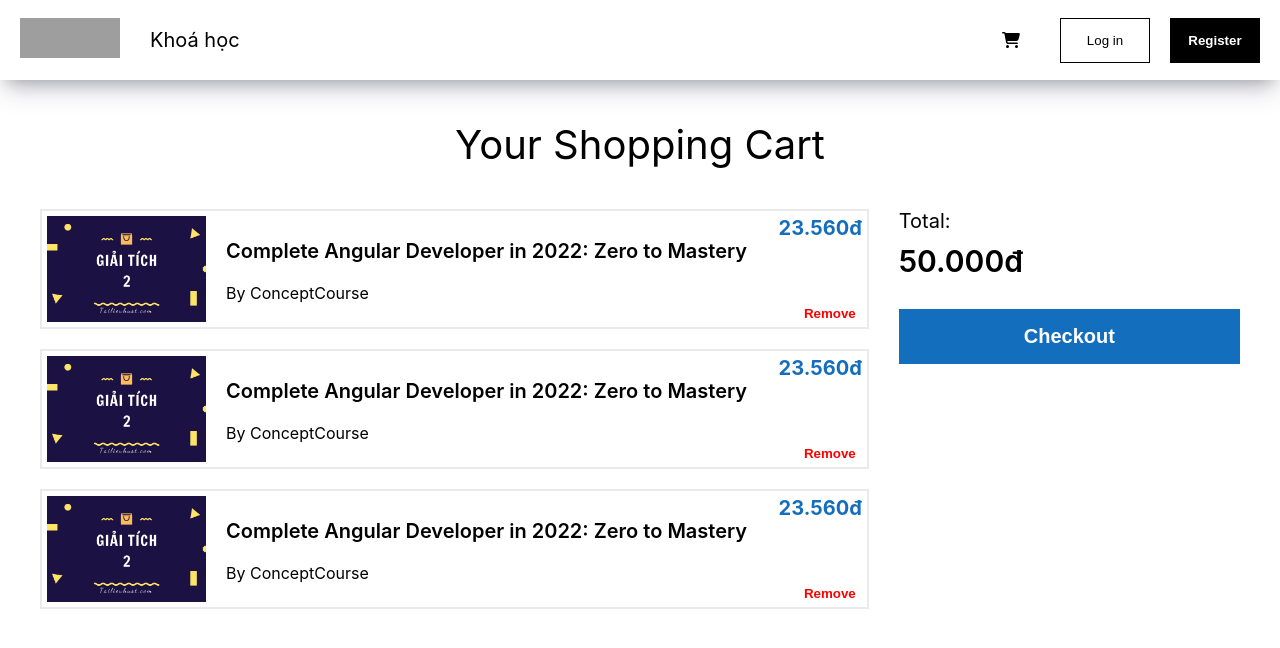
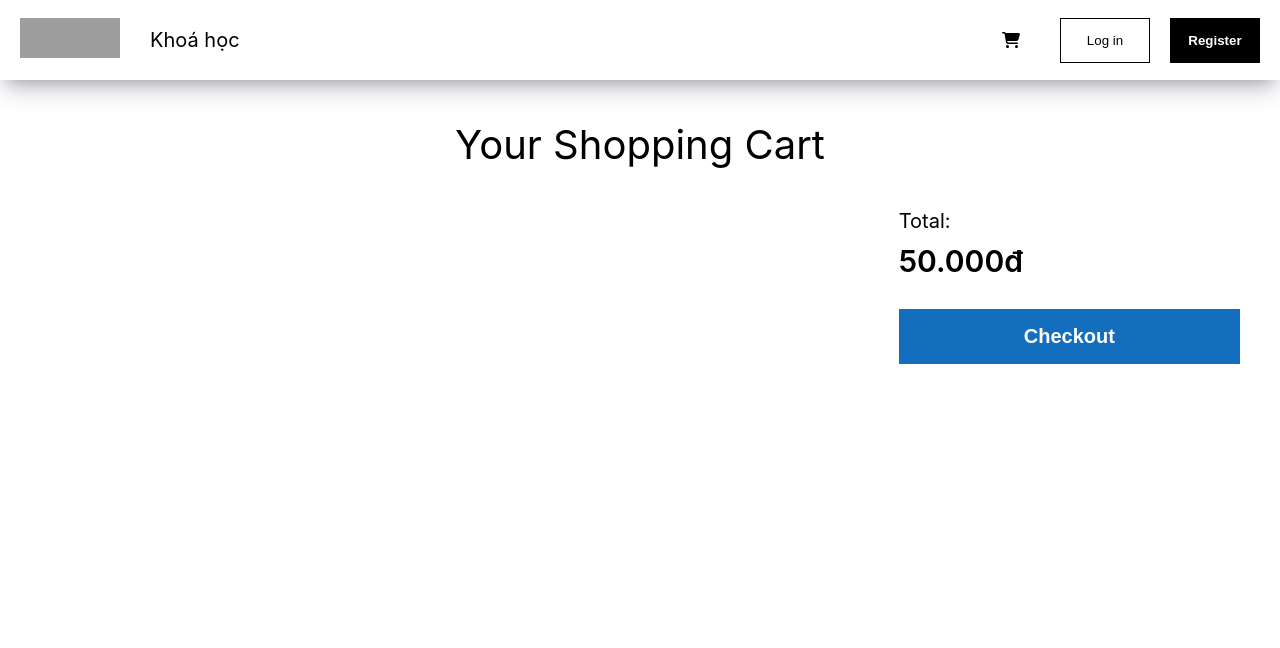
Before and after one commit to bao-nguyenbku/e-commerce, a React (Create React App) app in the folder client/: page /cart in a window 1280 px wide. Shown: the top 648 px of the page. Built offline with nearby package versions, Linux system fonts and the light colour scheme; grey boxes are pictures that could not be loaded.

Commit message:
add to cart completed but remove from cart undone

```diff
--- a/client/package.json
+++ b/client/package.json
@@ -24,6 +24,7 @@
     "redux-thunk": "^2.4.1",
     "sass": "^1.49.11",
     "styled-components": "^5.3.5",
+    "uuid": "^8.3.2",
     "web-vitals": "^2.1.4"
   },
   "scripts": {
--- a/client/src/components/Cart/Cart.js
+++ b/client/src/components/Cart/Cart.js
@@ -1,23 +1,32 @@
 import React from 'react';
+import { useSelector } from 'react-redux';
+
 import PaymentInfo from './PaymentInfo/PaymentInfo';
 import CartItem from './CartItem/CartItem';
+
 import styles from './Cart.module.scss';
+
 const Cart = () => {
+  const items = useSelector((state) => state.cart.items);
+
   return (
     <div className={styles['container']}>
       <p className={styles['title']}>Your Shopping Cart</p>
       <div className={styles['content']}>
         <div className={styles['item-list']}>
+          {/* <CartItem />
               <CartItem />
-              <CartItem />
-              <CartItem />
+              <CartItem /> */}
+          {items.map((item) => (
+            <CartItem item={item} />
+          ))}
         </div>
         <div className={styles['payment-info']}>
           <PaymentInfo />
         </div>
       </div>
     </div>
-  )
-}
+  );
+};
 
-export default Cart
+export default Cart;
--- a/client/src/components/Cart/CartItem/CartItem.js
+++ b/client/src/components/Cart/CartItem/CartItem.js
@@ -1,21 +1,30 @@
 import React from 'react';
+import { useDispatch } from 'react-redux';
+import { removeItem } from '../../../store/actions/cart';
+
 import styles from './CartItem.module.scss';
-import img from '../../../images/GIAI-TICH-2-1.jpg';
 
-const CartItem = () => {
+const CartItem = ({ item }) => {
+  const dispatch = useDispatch();
+
   return (
     <div className={styles['container']}>
-      <img src={img} alt="thumbnail" />
+      <img src={require(`../../../images/${item.image}`)} alt='thumbnail' />
       <div className={styles['description']}>
-        <p>Complete Angular Developer in 2022: Zero to Mastery</p>
+        <p>{item.name}</p>
         <p>By ConceptCourse</p>
       </div>
       <div className={styles['price-action']}>
-        <p>23.560đ</p>
-        <button className={styles['remove']}>Remove</button>
+        <p>{item.price}đ</p>
+        <button
+          className={styles['remove']}
+          onClick={(e) => dispatch(removeItem(item))}
+        >
+          Remove
+        </button>
       </div>
     </div>
-  )
-}
+  );
+};
 
-export default CartItem
+export default CartItem;
--- a/client/src/components/CourseDetail/CourseDetail.js
+++ b/client/src/components/CourseDetail/CourseDetail.js
@@ -2,18 +2,23 @@ import React, { useEffect } from 'react';
 import { useMatch } from 'react-router-dom';
 // import courses from '../../api/courses.json';
 import { getCourse } from '../../store/actions/course';
-import { useSelector, useDispatch } from 'react-redux';
-import { connect } from 'react-redux';
+import { addItem } from '../../store/actions/cart';
+import { useDispatch, useSelector } from 'react-redux';
 
 import styles from './CourseDetail.module.scss';
 import common from '../../styles/Common.module.scss';
 import Spinner from '../Spinner/Spinner';
 
-const CourseDetail = ({ course: { course, loading }, getCourse }) => {
+const CourseDetail = () => {
+  const loading = useSelector((state) => state.course.loading);
+  const course = useSelector((state) => state.course.course);
+
   let match = useMatch('/course/:id');
 
+  const dispatch = useDispatch();
+
   useEffect(() => {
-    getCourse(match.params.id);
+    dispatch(getCourse(match.params.id));
   }, []);
 
   //   console.log(course);
@@ -45,7 +50,14 @@ const CourseDetail = ({ course: { course, loading }, getCourse }) => {
           </div>
           <div className={styles['payment']}>
             <p>20.000đ</p>
-            <button className={styles['payment-btn']}>Add to cart</button>
+            <button
+              className={styles['payment-btn']}
+              onClick={(e) => {
+                dispatch(addItem(course));
+              }}
+            >
+              Add to cart
+            </button>
           </div>
         </div>
       </div>
@@ -54,8 +66,4 @@ const CourseDetail = ({ course: { course, loading }, getCourse }) => {
   );
 };
 
-const mapStateToProps = (state) => ({
-  course: state.course,
-});
-
-export default connect(mapStateToProps, { getCourse })(CourseDetail);
+export default CourseDetail;
--- a/client/src/components/NavBar/NavBar.js
+++ b/client/src/components/NavBar/NavBar.js
@@ -1,18 +1,21 @@
 import React from 'react';
-import { Link } from "react-router-dom";
-import { useSelector, useDispatch } from 'react-redux';
+import { Link } from 'react-router-dom';
+import { useSelector } from 'react-redux';
 import { FontAwesomeIcon } from '@fortawesome/react-fontawesome';
 import styles from './NavBar.module.scss';
 import commonStyles from '../../styles/Common.module.scss';
-import { faShoppingCart } from '@fortawesome/free-solid-svg-icons'
+import { faShoppingCart } from '@fortawesome/free-solid-svg-icons';
 
 const NavBar = () => {
-    const totalQuantity = useSelector(state => state.cart.cartQuantity);
+  const totalQuantity = useSelector((state) => state.cart.quantity);
   return (
     <nav className={styles['container']}>
       <div className={styles['logo']}>
         <Link to='/'>
-                    <img src="https://www.udemy.com/staticx/udemy/images/v7/logo-udemy.svg" alt="" />
+          <img
+            src='https://www.udemy.com/staticx/udemy/images/v7/logo-udemy.svg'
+            alt=''
+          />
         </Link>
       </div>
       <ul>
@@ -21,20 +24,24 @@ const NavBar = () => {
       <div className={styles['user']}>
         <span className={styles['cart-quantity']}>
           <Link to='/cart'>
-                        <FontAwesomeIcon icon={faShoppingCart} className={styles['cart-icon']}/>
-                        {totalQuantity
-                        ? <span>{totalQuantity}</span>
-                        : ''}
+            <FontAwesomeIcon
+              icon={faShoppingCart}
+              className={styles['cart-icon']}
+            />
+            {totalQuantity ? <span>{totalQuantity}</span> : ''}
           </Link>
         </span>
         <Link to='/login'>
-                    <button className={`${commonStyles['button']} ${styles['login']}`}>Log in</button>
+          <button className={`${commonStyles['button']} ${styles['login']}`}>
+            Log in
+          </button>
         </Link>
-                <button className={`${commonStyles['button']} ${styles['register']}`}>Register</button>
+        <button className={`${commonStyles['button']} ${styles['register']}`}>
+          Register
+        </button>
       </div>
     </nav>
-
   );
-}
+};
 
 export default NavBar;
--- a/client/src/store/actions/cart.js
+++ b/client/src/store/actions/cart.js
@@ -1,13 +1,15 @@
-export const increaseTotalQuantity = (qty) => {
-    return {
-        type: 'INCREASE',
-        payload: qty
-    }
-}
+import { REMOVE_ITEM, ADD_ITEM } from './types';
 
-export const decreaseTotalQuantity = (qty) => {
-    return {
-        type: 'DECREASE',
-        payload: qty
-    }
-}
+export const addItem = (course) => async (dispatch) => {
+  dispatch({
+    type: ADD_ITEM,
+    payload: course,
+  });
+};
+
+export const removeItem = (course) => async (dispatch) => {
+  dispatch({
+    type: REMOVE_ITEM,
+    payload: course,
+  });
+};
--- a/client/src/store/actions/types.js
+++ b/client/src/store/actions/types.js
@@ -1,3 +1,5 @@
 export const GET_COURSES = 'GET_COURSES';
 export const GET_COURSE = 'GET_COURSE';
 export const COURSE_ERROR = 'COURSE_ERROR';
+export const ADD_ITEM = 'ADD_ITEM';
+export const REMOVE_ITEM = 'REMOVE_ITEM';
--- a/client/src/store/reducers/cart.js
+++ b/client/src/store/reducers/cart.js
@@ -1,24 +1,31 @@
+import { REMOVE_ITEM, ADD_ITEM } from '../actions/types';
+
 const initState = {
-    cartQuantity: 0
-}
+  items: [],
+  quantity: 0,
+};
 
 const cartReducer = (state = initState, action) => {
-    switch (action.type) {
-        case 'INCREASE': {
-            const newQty = state.cartQuantity + 1;
-            return {
-                cartQuantity: newQty
-            }
-        }
-        case 'DECREASE': {
-            const newQty = state.cartQuantity - 1;
-            return {
-                cartQuantity: newQty
-            }
-        }
-        default:
-            return state
+  const { type, payload } = action;
+
+  switch (type) {
+    case ADD_ITEM: {
+      return {
+        ...state,
+        items: [payload, ...state.items],
+        quantity: state.quantity + 1,
+      };
     }
-}
+    case REMOVE_ITEM: {
+      return {
+        ...state,
+        items: state.items.filter((item) => item.id !== payload.id),
+        quantity: state.quantity - 1,
+      };
+    }
+    default:
+      return state;
+  }
+};
 
 export default cartReducer;
```
Lines whose indentation alone changed are shown as unchanged.
